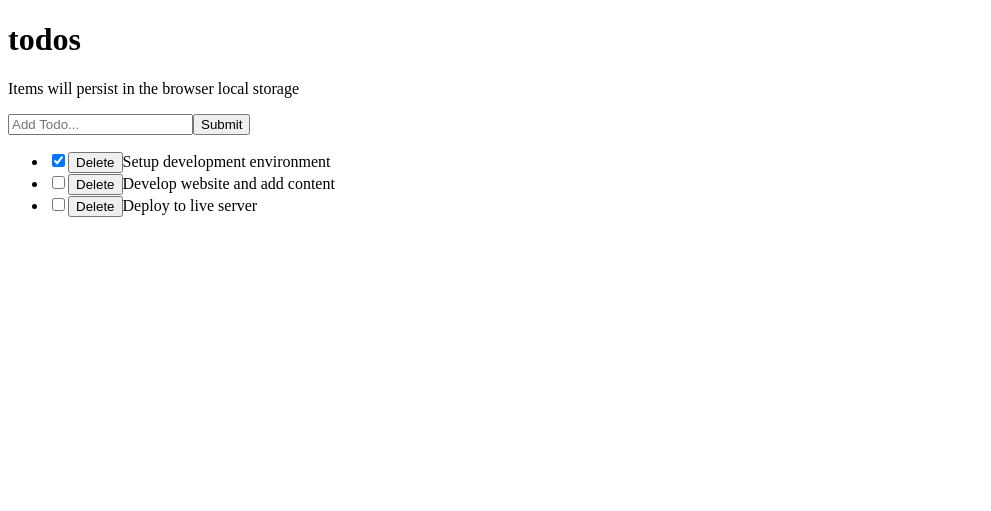
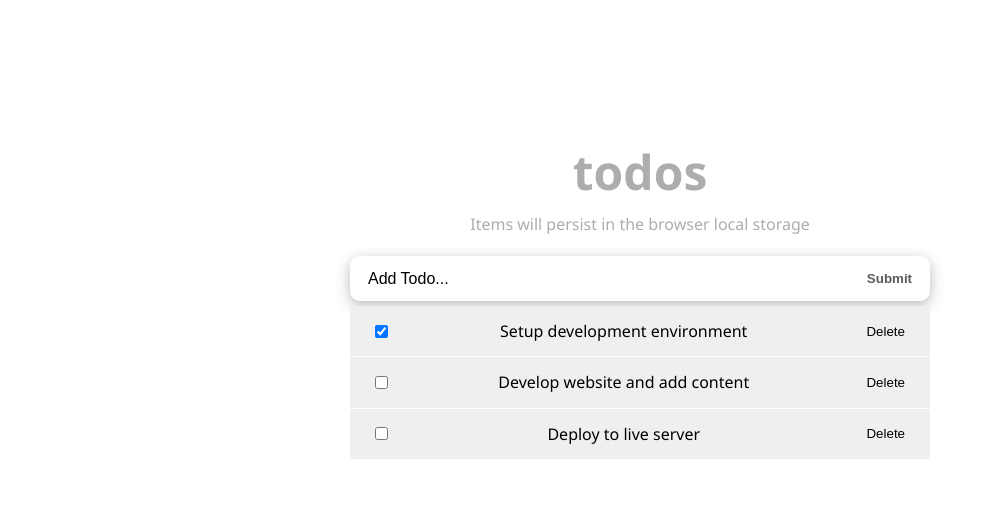
Before and after one commit to anthonymr/react-todo-app, a React app: page / in a window 1280 px wide. Shown: the whole page, without its empty margins (0-991 px from the left). Built offline with nearby package versions, Linux system fonts and the light colour scheme.

Commit message:
Add CSS styles

```diff
--- a/src/components/Header.js
+++ b/src/components/Header.js
@@ -1,6 +1,8 @@
+import styles from "../styles/Header.module.css";
+
 function Header() {
   return (
-  <header>
+  <header className={styles.header}>
     <h1>todos</h1>
     <p>Items will persist in the browser local storage</p>
   </header>
--- a/src/components/InputTodo.js
+++ b/src/components/InputTodo.js
@@ -20,16 +20,17 @@ const InputTodo = ({ addTodoItem }) => {
 
   return (
     <>
-      <form onSubmit={handleSubmit}>
+      <form onSubmit={handleSubmit} className="form-container">
         <input
           type="text"
           placeholder="Add Todo..."
           value={title}
           onChange={handleChange}
+          className="input-text"
         />
-        <button>Submit</button>
+        <button className="input-submit">Submit</button>
       </form>
-      <span>{message}</span>
+      <span className="submit-warning">{message}</span>
     </>
   );
 };
--- a/src/components/TodoApp.js
+++ b/src/components/TodoApp.js
@@ -3,10 +3,12 @@ import TodosLogic from './TodosLogic';
 
 function TodoApp() {
     return (
-    <main>
-      <Header />
-      <TodosLogic />
-    </main>
+    <div className="wrapper">
+      <div className="todos">
+        <Header />
+        <TodosLogic />
+      </div>
+    </div>
     );
   }
 
--- a/src/components/TodoItem.js
+++ b/src/components/TodoItem.js
@@ -1,3 +1,5 @@
+import styles from '../styles/TodoItem.module.css';
+
 const TodoItem = ({ itemProp, setTodos, delTodo }) => {
   const handleChange = (id) => {
     setTodos((prevState) =>
@@ -13,7 +15,8 @@ const TodoItem = ({ itemProp, setTodos, delTodo }) => {
     );
   }
   return (
-    <li>
+    <li className={styles.item}>
+      <div className={styles.content}>
         <input
           type="checkbox"
           checked={itemProp.completed}
@@ -21,6 +24,7 @@ const TodoItem = ({ itemProp, setTodos, delTodo }) => {
         />
         <button onClick={() => { delTodo(itemProp.id) }}>Delete</button>
         {itemProp.title}
+      </div>
     </li>
   );
 };
--- a/src/index.js
+++ b/src/index.js
@@ -1,6 +1,7 @@
 import React from 'react';
 import ReactDOM from 'react-dom/client';
 import App from './components/App';
+import './styles/app.css';
 
 const root = ReactDOM.createRoot(document.getElementById('root'));
 root.render(
--- a/src/styles/App.css
+++ b/src/styles/App.css
@@ -1,3 +1,75 @@
-h1 {
-    color: pink;
+* {
+    box-sizing: border-box;
+    margin: 0;
+    padding: 0;
 }
+
+body {
+    font-family: "Segoe UI", sans-serif;
+    line-height: 1.4;
+    color: #000;
+    background: #fff;
+    height: 100vh;
+    font-weight: 400;
+}
+
+.wrapper {
+    width: 100%;
+    padding: 8rem 20px 3rem;
+}
+
+.todos {
+    max-width: 580px;
+    margin: 0 auto;
+}
+
+.form-container {
+    display: flex;
+    border-radius: calc(0.1 * 100px);
+    box-shadow: 0px 4px 14px 0px rgba(70, 70, 70, 0.38);
+    justify-content: space-around;
+    background: #fff;
+    font-size: 1rem;
+}
+
+.input-text {
+    width: 85%;
+    padding-right: 5px;
+    padding-left: 10px;
+    border-radius: calc(0.5 * 100px);
+    font-size: 1rem;
+}
+
+.input-text::placeholder {
+    color: #000;
+}
+
+.input-submit {
+    background: transparent;
+    color: #5b5b5b;
+    text-transform: capitalize;
+    cursor: pointer;
+    font-weight: 600;
+    margin-right: 10px;
+}
+
+.input-text,
+.input-submit {
+    height: 45px;
+    outline: none;
+    border: none;
+}
+
+.submit-warning {
+    font-size: 13px;
+    color: red;
+    margin-top: 5px;
+    display: block;
+}
+
+header {
+    padding: 20px 0;
+    line-height: 1.5em;
+    color: #aeadad;
+    text-align: center;
+}
--- /dev/null
+++ b/src/styles/Header.module.css
@@ -0,0 +1,8 @@
+.header h1 {
+    font-size: 3rem;
+    font-weight: 600;
+    margin-bottom: 1rem;
+    line-height: 1em;
+    text-transform: lowercase;
+    text-align: center;
+  }
--- /dev/null
+++ b/src/styles/TodoItem.module.css
@@ -0,0 +1,26 @@
+.item {
+    font-size: 1rem;
+    list-style-type: none;
+    padding: 14px 25px;
+    border-bottom: 1px solid #fff;
+    background: #f0efef;
+  }
+  .content {
+    display: flex;
+    justify-content: space-between;
+    align-items: center;
+    gap: 1rem;
+  }
+  .content span {
+    flex: 1;
+    order: 1;
+  }
+  .content button {
+    cursor: pointer;
+    background: transparent;
+    order: 2;
+    outline: none;
+    outline: none;
+    border: none;
+    margin-left: 7px;
+  }
```
Lines whose indentation alone changed are shown as unchanged.
